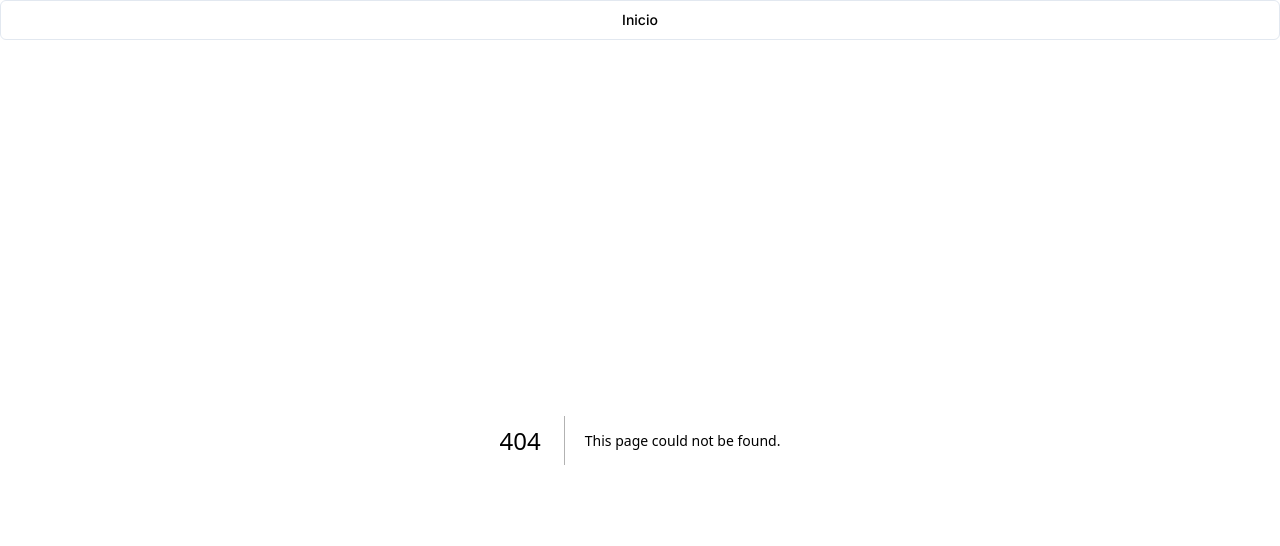
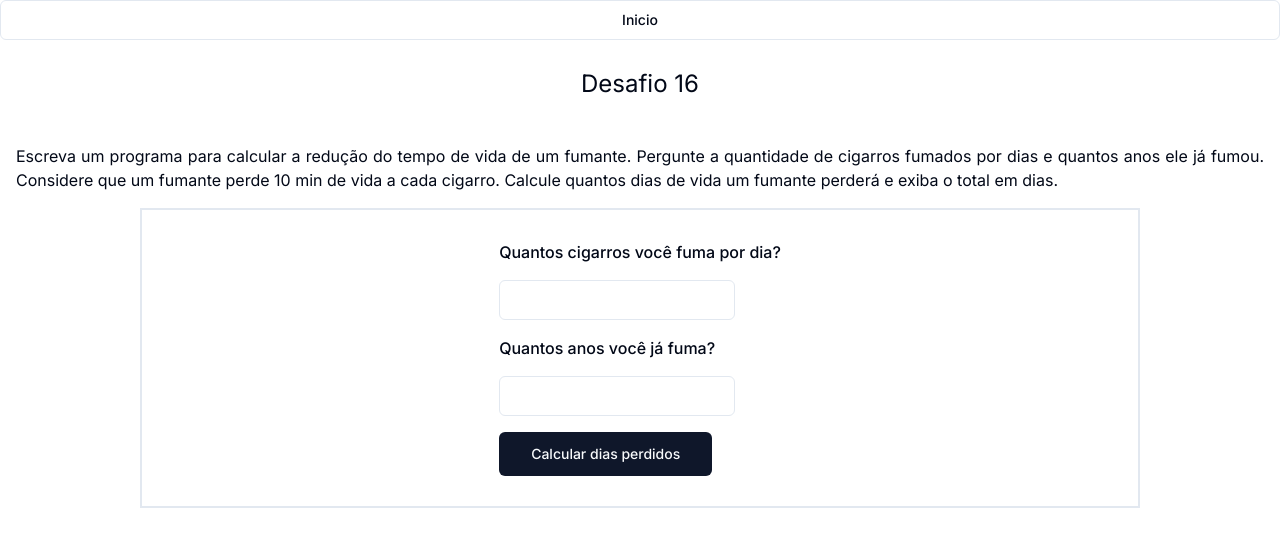
Before and after one commit to darioreisjr/desafiodelogicadeprogramacao, a Next.js app: page /desafio-16 in a window 1280 px wide. Before the commit this address had no page. Shown: the top 546 px of the page. Built offline with nearby package versions, Linux system fonts and the light colour scheme.

Commit message:
feat: challenge sixteen completed total days lost from smoking

```diff
--- /dev/null
+++ b/src/app/(routes)/desafio-16/page.jsx
@@ -0,0 +1,82 @@
+"use client"
+
+import { useState } from "react"
+
+import { Button } from "@/components/ui/button"
+import { Input } from "@/components/ui/input"
+import { Label } from "@/components/ui/label"
+import { RefreshCcw } from "lucide-react"
+
+export default function Desafio8() {
+  const [cigarroPorDia, setCigarroPorDia] = useState(0);
+  const [anosFumando, setAnosFumando] = useState(0);
+  const [totalDiasPerdidos, setTotalDiasPerdidos] = useState(0);
+
+
+
+  const calculationOfDaysLost = (event) => {
+    event.preventDefault();
+    // Calcula a redução do tempo de vida em minutos
+    const minutosPerdidos = cigarroPorDia * 10 * anosFumando * 365
+    // Converte os minutos em dias
+    const diasPerdidos = minutosPerdidos / 60 / 24
+    setTotalDiasPerdidos(diasPerdidos)
+
+  }
+
+  const refreshPage = () => {
+    window.location.reload()
+  };
+
+  return (
+    <div className="flex justify-center items-center flex-col">
+      <h1 className="text-2xl mt-7 mb-7">Desafio 16</h1>
+      <p className="text-base text-justify m-4">
+        Escreva um programa para calcular a redução do tempo de vida de um fumante. Pergunte a quantidade de cigarros
+        fumados por dias e quantos anos ele já fumou. Considere que um fumante perde 10 min de vida a cada cigarro.
+        Calcule quantos dias de vida um fumante perderá e exiba o total em dias.<br />
+      </p>
+
+      <div
+        className="w-[320px] min-h-[300px] md:w-[600px] xl:w-[1000px] pt-3 pb-3 border-2 flex items-center justify-center"
+      >
+        <form>
+          {!totalDiasPerdidos ? (
+            <>
+              <Label className=" text-base ">
+                Quantos cigarros você fuma por dia?
+              </Label>
+              <Input
+                className="w-[300] max-w-[600px] mb-4 mt-4"
+                type="number"
+                min={0}
+                onChange={(event) => setCigarroPorDia(Number(event.target.value))}
+              />
+              <Label className=" text-base ">
+                Quantos anos você já fuma?
+              </Label>
+              <Input
+                className="w-[300] max-w-[600px] mb-4 mt-4"
+                type="number"
+                min={0}
+                onChange={(event) => setAnosFumando(Number(event.target.value))}
+              />
+              <Button type="submit" variant={"default"} size={"lg"} onClick={calculationOfDaysLost}>
+                Calcular dias perdidos
+              </Button>
+            </>
+          ) : (
+            <div className="flex flex-col items-center justify-center gap-4">
+              <p className="md:text-2xl text-center p-4 font-bold">
+              Você perderá {totalDiasPerdidos.toFixed()} dias de vida por fumar
+              </p>
+              <Button variant={"outline"} size={"icon"} onClick={refreshPage}>
+                <RefreshCcw />
+              </Button>
+            </div>
+          )}
+        </form>
+      </div>
+    </div>
+  )
+}
```
